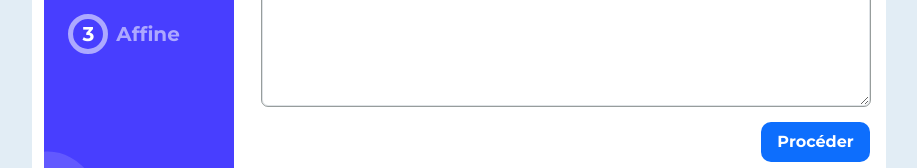
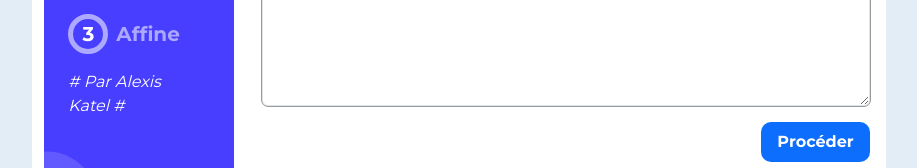
Before and after one commit to alexiskatel/cryptography, an Angular app: page / in a window 1280 px wide. Shown: the part 296-464 px from the top of the page, without its empty margins (181-1098 px from the left). Built offline with nearby package versions, Linux system fonts and the light colour scheme.

Commit message:
Somme changes

```diff
--- a/src/app/components/sidebar/sidebar/sidebar.component.html
+++ b/src/app/components/sidebar/sidebar/sidebar.component.html
@@ -19,5 +19,6 @@
         <span class="fs-5">{{ item.label }} </span>
       </div>
     </a>
+    <p class="text-white fst-italic"># Par Alexis Katel #</p>
   </div>
 </div>
```
